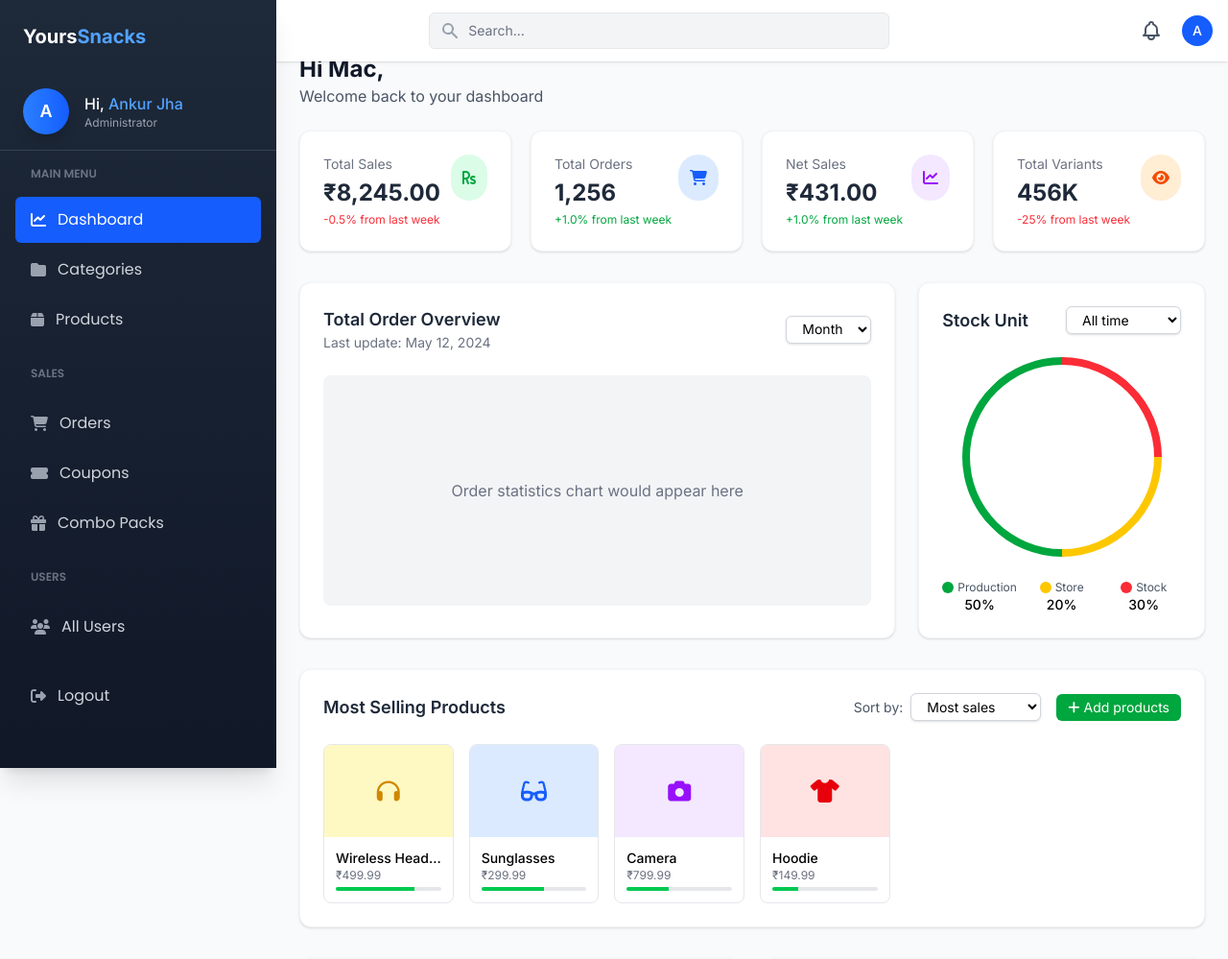
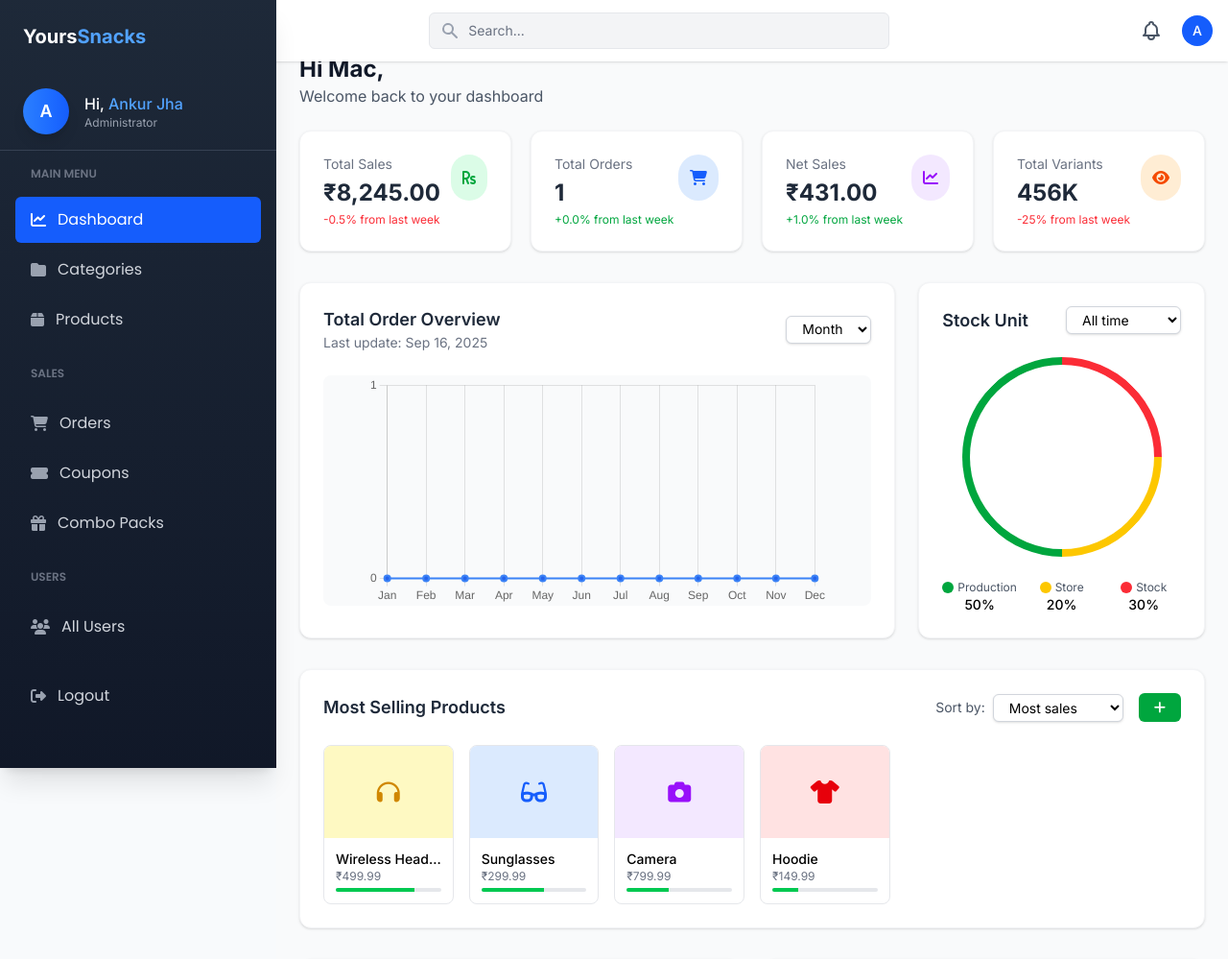
Before and after one commit to ankurjhaaa/makhanaweb-pro, a Laravel app: page /admin/dashboard in a window 1280 px wide. Shown: the top 999 px of the page at 96% size. Run offline with Laravel 12, Linux system fonts and the light colour scheme; a user stored in the database is signed in; tables that the repository leaves empty hold one stand-in row (values such as "Sample post"); style sheets or scripts are compiled from the project's sources; parts of the project's set-up code (start-up, migrations or seed data) failed here and were passed over; some libraries are stand-ins or nearby versions.

Commit message:
graph work in admin dashboard

```diff
--- a/app/Http/Controllers/AdminController.php
+++ b/app/Http/Controllers/AdminController.php
@@ -15,13 +15,78 @@ use ImageKit\ImageKit;
 
 class AdminController extends Controller
 {
-     public function dashboard()
-    {
-       $orders = Order::with('user')->latest()->get();
-        $users  = User::latest()->take(2)->get();
+public function dashboard(Request $request)
+{
+    $orders = Order::with('user')->latest()->get();
+    $users  = User::latest()->take(2)->get();
 
-        return view('admin.dashboard', compact('orders', 'users'));
+
+    $totalOrders = Order::count();
+
+
+    $currentWeekOrders = Order::whereBetween('created_at', [
+        now()->startOfWeek(), now()->endOfWeek()
+    ])->count();
+
+    $lastWeekOrders = Order::whereBetween('created_at', [
+        now()->subWeek()->startOfWeek(), now()->subWeek()->endOfWeek()
+    ])->count();
+
+    if ($lastWeekOrders > 0) {
+        $growth = (($currentWeekOrders - $lastWeekOrders) / $lastWeekOrders) * 100;
+    } else {
+        $growth = 0;
     }
+
+    $filter = $request->get('filter', 'month');
+    if ($filter === 'week') {
+        $ordersBy = Order::selectRaw('WEEK(created_at) as period, COUNT(*) as total')
+            ->whereYear('created_at', now()->year)
+            ->groupBy('period')
+            ->orderBy('period')
+            ->pluck('total', 'period');
+
+        $labels = [];
+        $data = [];
+        for ($i = 1; $i <= 6; $i++) {
+            $labels[] = "Week $i";
+            $data[] = $ordersBy[$i] ?? 0;
+        }
+    } elseif ($filter === 'year') {
+        $ordersBy = Order::selectRaw('YEAR(created_at) as period, COUNT(*) as total')
+            ->groupBy('period')
+            ->orderBy('period')
+            ->pluck('total', 'period');
+
+        $labels = $ordersBy->keys()->toArray();
+        $data   = $ordersBy->values()->toArray();
+    } else {
+        $ordersBy = Order::selectRaw('MONTH(created_at) as period, COUNT(*) as total')
+            ->whereYear('created_at', now()->year)
+            ->groupBy('period')
+            ->orderBy('period')
+            ->pluck('total', 'period');
+
+        $labels = [];
+        $data = [];
+        for ($i = 1; $i <= 12; $i++) {
+            $labels[] = date('M', mktime(0, 0, 0, $i, 1));
+            $data[] = $ordersBy[$i] ?? 0;
+        }
+    }
+
+    return view('admin.dashboard', compact(
+        'orders',
+        'users',
+        'totalOrders',
+        'growth',
+        'labels',
+        'data',
+        'filter'
+    ));
+}
+
+
     public function adminCategoryPage()
     {
         $categories = Category::all();
--- a/resources/views/admin/dashboard.blade.php
+++ b/resources/views/admin/dashboard.blade.php
@@ -33,9 +33,9 @@
                 <div class="flex justify-between items-start">
                     <div>
                         <p class="text-sm text-gray-500 mb-1">Total Orders</p>
-                        <h3 class="text-2xl font-bold text-gray-800">1,256</h3>
-                        <p class="flex items-center mt-1 text-xs text-green-600">
-                            <span>+1.0% from last week</span>
+                        <h3 class="text-2xl font-bold text-gray-800">{{ number_format($totalOrders) }}</h3>
+                        <p class="flex items-center mt-1 text-xs {{ $growth >= 0 ? 'text-green-600' : 'text-red-600' }}">
+                            {{ $growth >= 0 ? '+' : '' }}{{ number_format($growth, 1) }}% from last week
                         </p>
                     </div>
                     <div class="bg-blue-100 p-3 rounded-full">
@@ -43,6 +43,7 @@
                     </div>
                 </div>
             </div>
+
 
             <!-- Net Sales Card -->
             <div class="bg-white p-6 rounded-xl shadow-sm border border-gray-100 hover:shadow-md transition-all stat-card">
@@ -84,26 +85,28 @@
                 <div class="flex flex-wrap justify-between items-center mb-6">
                     <div>
                         <h3 class="text-lg font-semibold text-gray-800">Total Order Overview</h3>
-                        <p class="text-sm text-gray-500">Last update: May 12, 2024</p>
+                        <p class="text-sm text-gray-500">Last update: {{ now()->format('M d, Y') }}</p>
                     </div>
 
                     <div class="mt-2 md:mt-0">
-                        <select
+                        <form method="GET" action="{{ route('admindashboard') }}">
+                            <select name="filter" onchange="this.form.submit()"
                                 class="py-1 px-3 border border-gray-300 rounded-md text-sm bg-white shadow-sm focus:outline-none focus:ring-2 focus:ring-blue-500 focus:border-blue-500">
-                            <option>Month</option>
-                            <option>Week</option>
-                            <option>Year</option>
+                                <option value="month" {{ $filter === 'month' ? 'selected' : '' }}>Month</option>
+                                <option value="week" {{ $filter === 'week' ? 'selected' : '' }}>Week</option>
+                                <option value="year" {{ $filter === 'year' ? 'selected' : '' }}>Year</option>
                             </select>
+                        </form>
                     </div>
                 </div>
 
-                <!-- Chart placeholder - in a real app, you'd use a JS chart library here -->
-                <div class="bg-gray-100 rounded-lg h-60 flex items-center justify-center">
-                    <p class="text-gray-500">Order statistics chart would appear here</p>
+                <!-- Chart -->
+                <div class="bg-gray-50 rounded-lg h-60 flex items-center justify-center">
+                    <canvas id="ordersChart"></canvas>
                 </div>
             </div>
 
-            <!-- Stock Unit -->
+            <!-- Stock Unit (placeholder as in your code) -->
             <div class="bg-white rounded-xl shadow-sm border border-gray-100 p-6">
                 <div class="flex flex-wrap justify-between items-center mb-6">
                     <h3 class="text-lg font-semibold text-gray-800">Stock Unit</h3>
@@ -117,9 +120,7 @@
                     </div>
                 </div>
 
-                <!-- Donut chart placeholder -->
                 <div class="relative h-52 w-52 mx-auto">
-                    <!-- This would be replaced with an actual chart in a real implementation -->
                     <div
                         class="rounded-full h-full w-full border-8 border-l-green-600 border-r-yellow-400 border-t-red-500 border-b-green-600 rotate-45">
                     </div>
@@ -128,7 +129,6 @@
                     </div>
                 </div>
 
-                <!-- Chart legend -->
                 <div class="mt-6 grid grid-cols-3 gap-2 text-center">
                     <div>
                         <div class="flex items-center justify-center gap-1">
@@ -155,6 +155,41 @@
             </div>
         </div>
 
+        <!-- Chart.js -->
+        <script src="https://cdn.jsdelivr.net/npm/chart.js"></script>
+        <script>
+            const ctx = document.getElementById('ordersChart');
+
+            new Chart(ctx, {
+                type: 'line',
+                data: {
+                    labels: @json($labels),
+                    datasets: [{
+                        label: 'Orders',
+                        data: @json($data),
+                        borderColor: '#3b82f6',
+                        backgroundColor: 'rgba(59, 130, 246, 0.2)',
+                        tension: 0.3,
+                        fill: true,
+                        borderWidth: 2,
+                        pointBackgroundColor: '#2563eb',
+                    }]
+                },
+                options: {
+                    responsive: true,
+                    plugins: {
+                        legend: { display: false }
+                    },
+                    scales: {
+                        y: {
+                            beginAtZero: true,
+                            ticks: { stepSize: 1 }
+                        }
+                    }
+                }
+            });
+        </script>
+
         <!-- Top Products -->
         <div class="bg-white rounded-xl shadow-sm border border-gray-100 p-6 mb-8">
             <div class="flex justify-between items-center mb-6">
@@ -168,10 +203,14 @@
                             <option>Highest rated</option>
                         </select>
                     </div>
-                    <button
-                        class="bg-green-600 hover:bg-green-700 text-white py-1 px-3 rounded-md text-sm flex items-center gap-1">
-                        <i class="fas fa-plus"></i> Add products
-                    </button>
+                    <a href="{{ route('searchProducts') }}" class="bg-green-600 hover:bg-green-700 text-white
+              py-1 px-2 sm:py-2 sm:px-4
+              rounded-md text-xs sm:text-sm md:text-base
+              flex items-center justify-center gap-1 sm:gap-2">
+                        <i class="fas fa-plus text-xs sm:text-sm"></i>
+                        <span class="hidden xs:inline">Add products</span>
+                    </a>
+
                 </div>
             </div>
 
@@ -317,7 +356,8 @@
                                     <td class="py-3 px-3 whitespace-nowrap font-medium">{{ $user->name }}</td>
                                     <td class="py-3 px-3 whitespace-nowrap">{{ $user->email }}</td>
                                     <td class="py-3 px-3 whitespace-nowrap">
-                                            <span class="px-2 py-1 text-xs rounded-full
+                                        <span
+                                            class="px-2 py-1 text-xs rounded-full
                                                         {{ $user->role == 'admin' ? 'bg-blue-100 text-blue-800' : 'bg-gray-100 text-gray-800' }}">
                                             {{ ucfirst($user->role) }}
                                         </span>
--- a/routes/web.php
+++ b/routes/web.php
@@ -93,6 +93,8 @@ Route::middleware(['auth', 'role:admin'])->controller(AdminController::class)->g
     Route::put('/orders/{order}/status', [AdminController::class, 'updateStatus'])->name('orders.updateStatus');
 
     Route::get('/admin/orders/{id}/delivery-slip', [AdminController::class, 'deliverySlip'])->name('orders.deliverySlip');
+    Route::get('/admin/dashboard', [AdminController::class, 'dashboard'])->name('admindashboard');
+
 
 });
 
```
Lines whose indentation alone changed are shown as unchanged.
